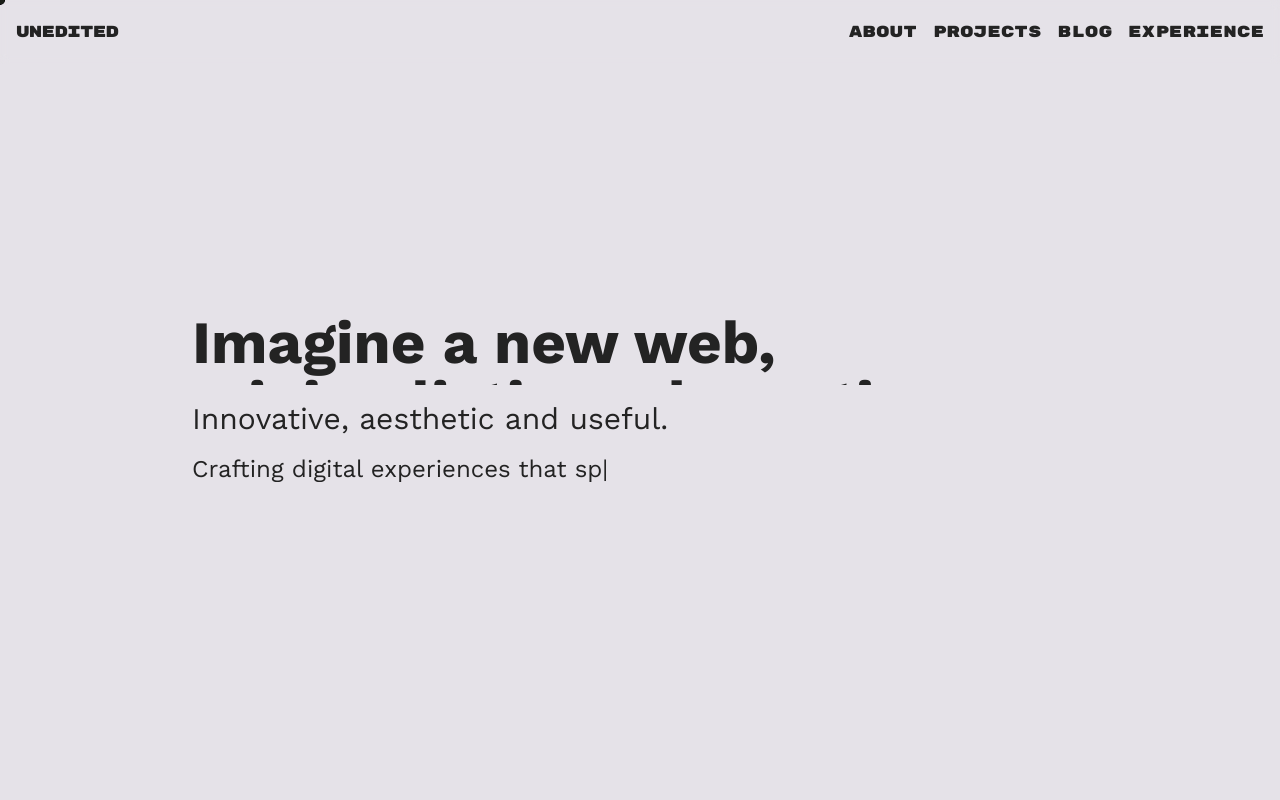
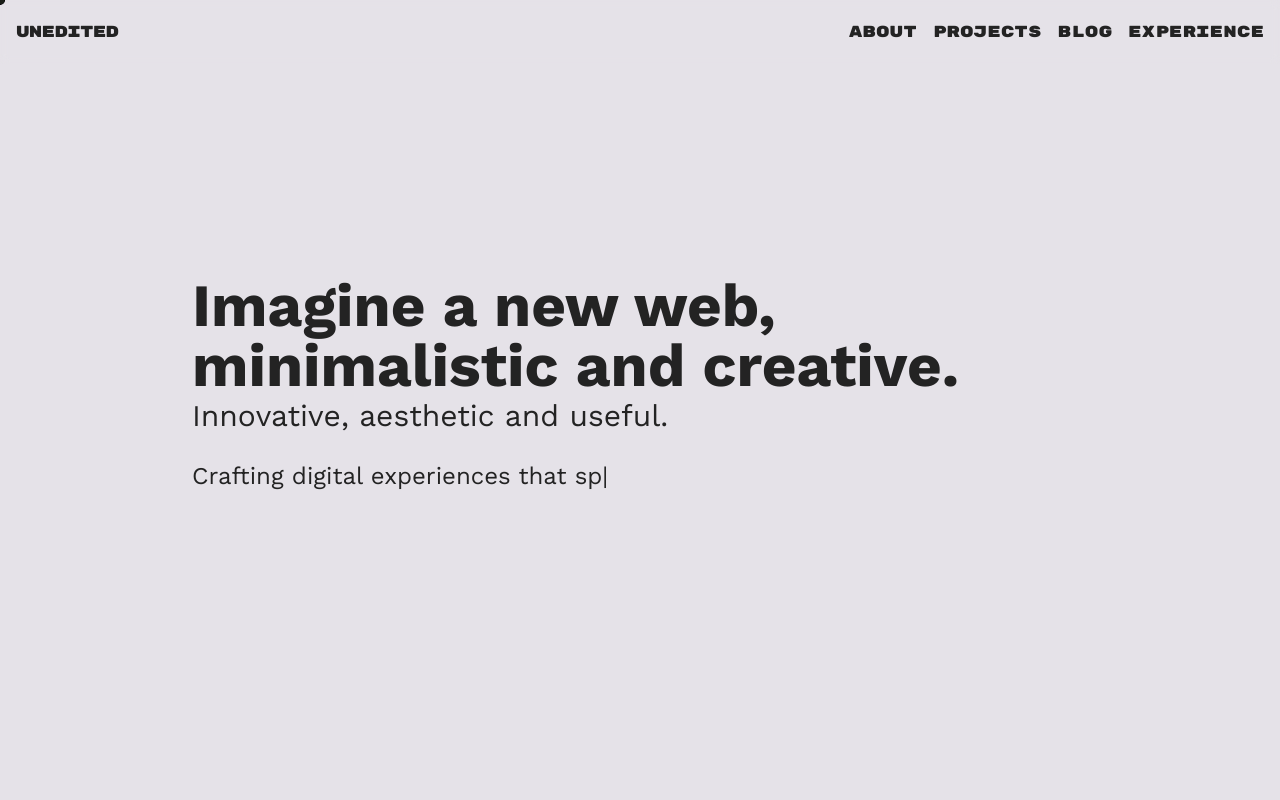
Before and after one commit to charliva/unedited, a Next.js app: page / in a window 1280 px wide. Shown: the top 800 px of the page. Built offline with nearby package versions, Linux system fonts and the light colour scheme.

Commit message:
Working on CLS reduction

```diff
--- a/app/_components/hero-section.tsx
+++ b/app/_components/hero-section.tsx
@@ -28,10 +28,10 @@ const TypewriterText = ({
   }, [text, onComplete]);
 
   return (
-    <span className="inline-block text-foreground">
+    <span className="inline-block text-foreground min-w-[1ch]">
       {displayText}
       {displayText.length < text.length && (
-        <span className="animate-pulse">|</span>
+        <span className="inline-block w-[1ch] animate-pulse">|</span>
       )}
     </span>
   );
@@ -56,16 +56,27 @@ export default function OptimizedPortfolioHero() {
     "text-xl md:text-xl",
   ];
 
+  const lineHeights = [
+    "min-h-[4rem] md:min-h-[5rem] lg:min-h-[6rem]",
+    "min-h-[3rem] md:min-h-[4rem]",
+    "min-h-[3rem] md:min-h-[3.5rem]",
+    "min-h-[3rem] md:min-h-[3.5rem]",
+    "min-h-[3rem] md:min-h-[3rem]",
+  ];
+
   return (
     <div
       ref={containerRef}
-      className="relative w-full h-[90vh] min-h-[600px] flex items-center justify-center p-4 md:p-8"
+      className="relative w-full min-h-[600px] h-[90vh] flex items-center justify-center p-4 md:p-8"
     >
-      <div className="max-w-4xl mx-auto">
+      <div className="max-w-4xl w-full mx-auto">
         {lines.map((line, index) => (
+          <div
+            key={index}
+            className={`relative ${lineHeights[index]} flex items-center`}
+          >
             <motion.div
-            key={index}
-            className={`${lineClasses[index]} mb-4 h-[1.2em] overflow-hidden`}
+              className={`${lineClasses[index]} absolute w-full`}
               initial={{ opacity: 0, y: 20 }}
               animate={{
                 opacity: currentLine >= index ? 1 : 0,
@@ -74,7 +85,7 @@ export default function OptimizedPortfolioHero() {
               transition={{ duration: 0.5, delay: index * 0.1 }}
             >
               {currentLine > index ? (
-              line
+                <span className="block">{line}</span>
               ) : currentLine === index ? (
                 <TypewriterText
                   text={line}
@@ -82,8 +93,9 @@ export default function OptimizedPortfolioHero() {
                 />
               ) : null}
             </motion.div>
+          </div>
         ))}
       </div>
     </div>
   );
-}
+};
```
Lines whose indentation alone changed are shown as unchanged.
